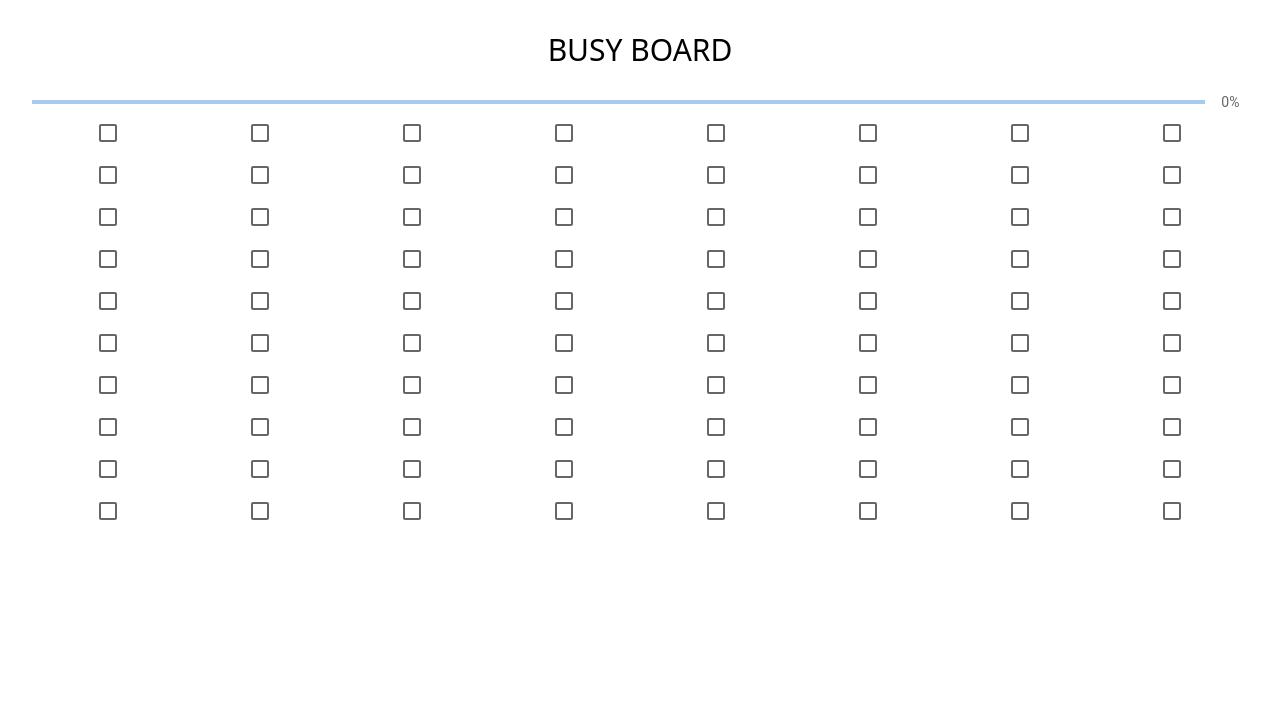
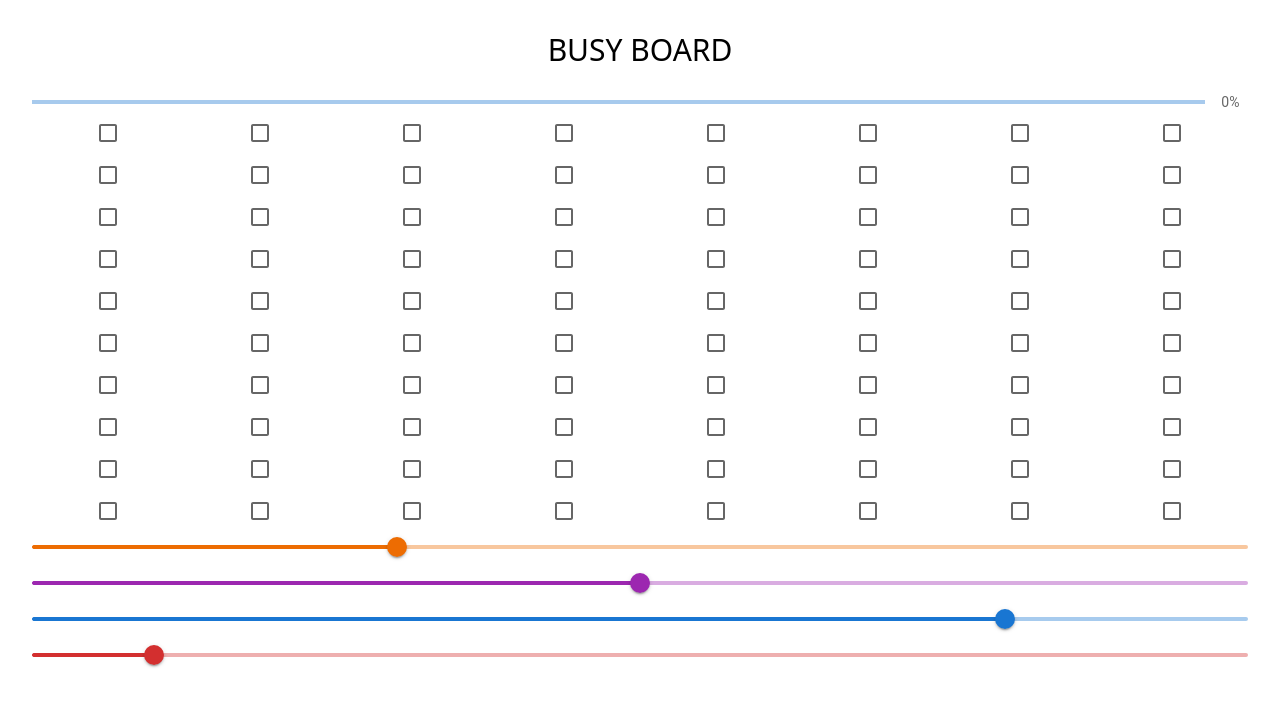
Before and after one commit to enokawa/busy-board, a React (Vite) app: page / in a window 1280 px wide. Shown: the top 706 px of the page. Built offline with nearby package versions, Linux system fonts and the light colour scheme.

Commit message:
Add Slider to App

```diff
--- a/src/App.tsx
+++ b/src/App.tsx
@@ -2,7 +2,7 @@ import type React from "react";
 import { useState } from "react";
 import "./App.css";
 import { Box, Grid2 as Grid } from "@mui/material";
-import { Checkbox, ProgressBar } from "./components";
+import { Checkbox, ProgressBar, Slider } from "./components";
 
 const defaultColumnCount = 8;
 const defaultCheckboxCount = defaultColumnCount * 10;
@@ -35,6 +35,12 @@ function App() {
             ))}
           </Grid>
         </Box>
+        <Box>
+          <Slider color="warning" />
+          <Slider value={50} color="secondary" />
+          <Slider value={80} />
+          <Slider value={10} color="error" />
+        </Box>
       </div>
     </>
   );
--- a/src/components/Slider.tsx
+++ b/src/components/Slider.tsx
@@ -1,7 +1,11 @@
-import { Slider as MuiSlider } from "@mui/material";
+import { Slider as MuiSlider, type SliderOwnProps } from "@mui/material";
 
-export const Slider = () => {
-  return <MuiSlider defaultValue={30} color="warning" />;
+type SliderProps = SliderOwnProps & {
+  value?: number;
+};
+
+export const Slider = ({ value = 30, ...props }: SliderProps) => {
+  return <MuiSlider {...props} defaultValue={value} />;
 };
 
 export default Slider;
```
